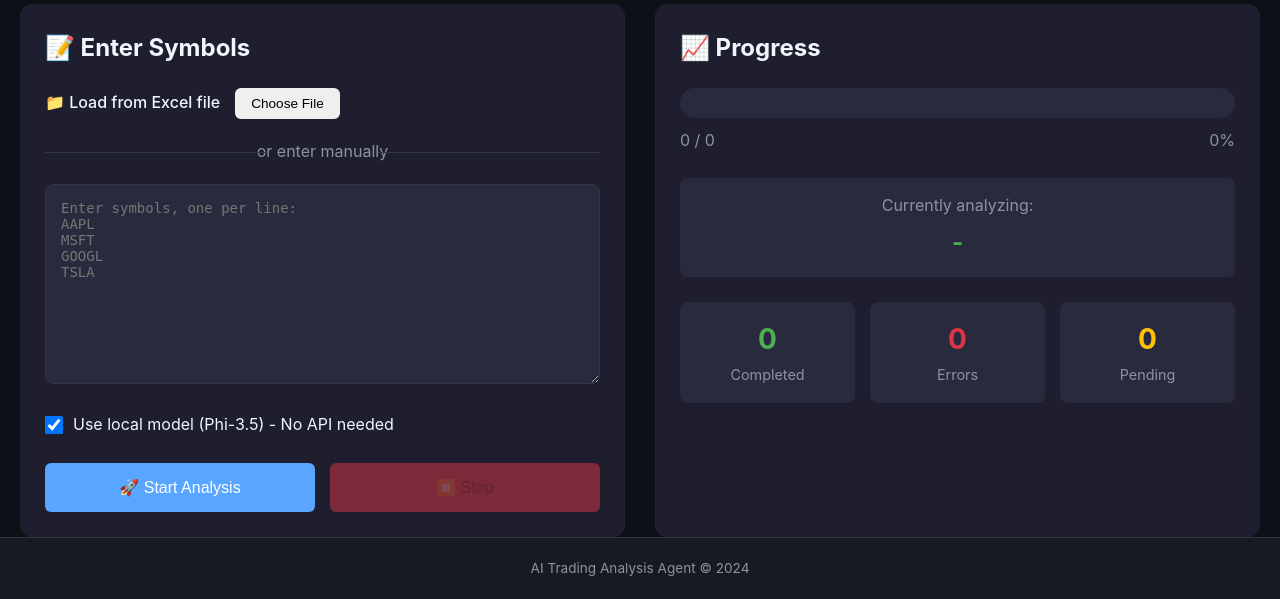
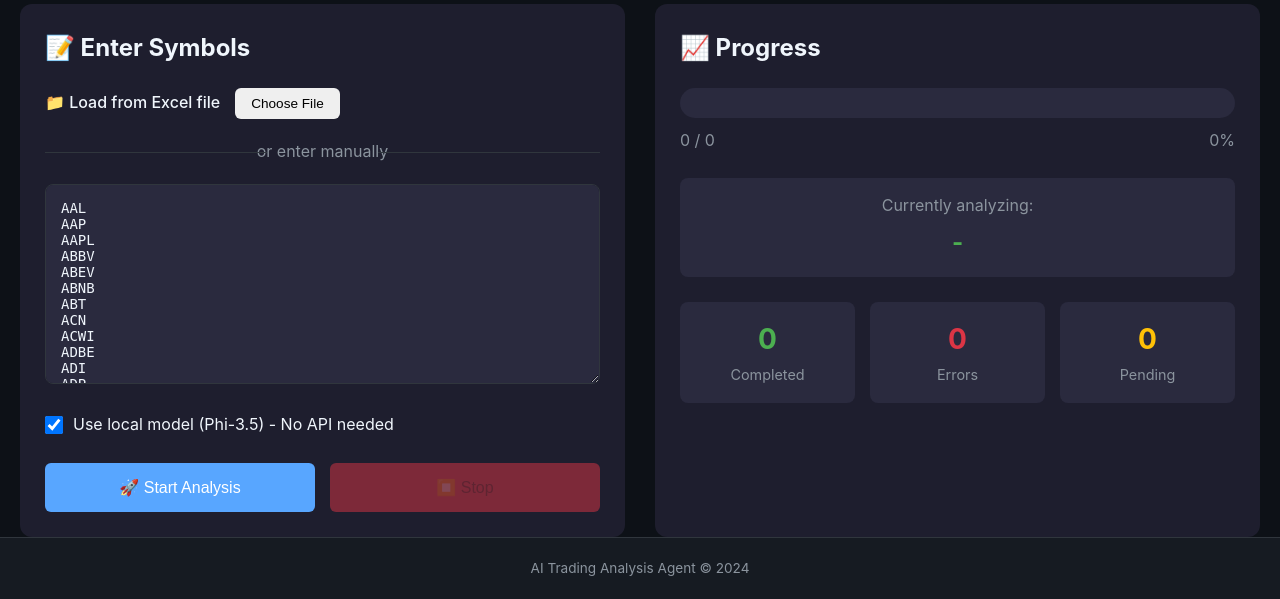
Before and after one commit to yura9011/TradingView_dashboard, a Flask app: page /bulk in a window 1280 px wide. Shown: the part 225-824 px from the top of the page. Run offline with Flask 3, Linux system fonts and the light colour scheme.

Commit message:
feat: Pre-load 268 client symbols in bulk analysis page

```diff
--- a/dashboard/templates/bulk.html
+++ b/dashboard/templates/bulk.html
@@ -28,7 +28,274 @@
 
         <!-- Manual Input -->
         <div class="manual-input">
-            <textarea id="symbols-input" placeholder="Enter symbols, one per line:&#10;AAPL&#10;MSFT&#10;GOOGL&#10;TSLA"></textarea>
+            <textarea id="symbols-input" placeholder="Enter symbols, one per line:&#10;AAPL&#10;MSFT&#10;GOOGL&#10;TSLA">AAL
+AAP
+AAPL
+ABBV
+ABEV
+ABNB
+ABT
+ACN
+ACWI
+ADBE
+ADI
+ADP
+AEG
+AEM
+AI
+AIG
+AKO.B
+ALAB
+AMAT
+AMD
+AMGN
+AMX
+AMZN
+ANF
+ARCO
+ARM
+ASML
+ASR
+ASTS
+AVGO
+AXIA
+AXP
+AZN
+B
+BA
+BABA
+BAK
+BB
+BBD
+BHP
+BIDU
+BIIB
+BIOX
+BITF
+BKNG
+BKR
+BMY
+BP
+BRKB
+BSBR
+C
+CAAP
+CAH
+CAR
+CAT
+CCL
+CDE
+CEG
+COIN
+COST
+CRM
+CRWV
+CSCO
+CVS
+CVX
+CX
+DAL
+DD
+DE
+DECK
+DEO
+DHR
+DIA
+DIS
+DOCU
+DOW
+E
+EA
+EBAY
+ECL
+EFX
+ELP
+EMBJ
+EQNR
+ETSY
+F
+FCX
+FDX
+FSLR
+FXI
+GDX
+GE
+GFI
+GGB
+GILD
+GLOB
+GM
+GOOGL
+GPRK
+GRMN
+GS
+GSK
+GT
+HAL
+HD
+HDB
+HL
+HMC
+HMY
+HOG
+HON
+HOOD
+HPQ
+HSY
+HUT
+HWM
+IBM
+IBN
+IFF
+INFY
+INTC
+IP
+IREN
+ISRG
+ITUB
+JCI
+JD
+JMIA
+JNJ
+JOYY
+JPM
+KGC
+KMB
+KO
+LAC
+LAR
+LLY
+LMT
+LND
+LRCX
+LYG
+MA
+MCD
+MDLZ
+MDT
+MELI
+META
+MMC
+MMM
+MO
+MOS
+MRK
+MRNA
+MRVL
+MSFT
+MSI
+MSTR
+MU
+MUX
+NEM
+NFLX
+NG
+NIO
+NKE
+NOW
+NTES
+NU
+NUE
+NVDA
+NVS
+NXE
+OKLO
+ORCL
+ORLY
+OXY
+PAAS
+PAGS
+PANW
+PATH
+PBI
+PBR
+PCAR
+PDD
+PEP
+PFE
+PG
+PHG
+PINS
+PLTR
+PM
+PSX
+PYPL
+QCOM
+RACE
+RBLX
+RGTI
+RIO
+RIOT
+RKLB
+ROKU
+RTX
+SAP
+SATL
+SBS
+SBUX
+SCCO
+SDA
+SE
+SHEL
+SHOP
+SID
+SLB
+SLV
+SMH
+SNAP
+SNOW
+SONY
+SPCE
+SPGI
+SPOT
+STLA
+STNE
+SUZ
+SWKS
+SYY
+T
+TCOM
+TEAM
+TEM
+TEN
+TGT
+TIMB
+TJX
+TM
+TMO
+TMUS
+TRIP
+TSLA
+TSM
+TV
+TWLO
+TXN
+TXR
+UBER
+UGP
+UL
+UNH
+UNP
+UPST
+URA
+URBN
+USB
+V
+VALE
+VIST
+VIV
+VOD
+VRTX
+VST
+VZ
+WFC
+WMT
+XOM
+XP
+XPEV
+XRX
+XYZ
+ZM</textarea>
         </div>
 
         <!-- Options -->
```
